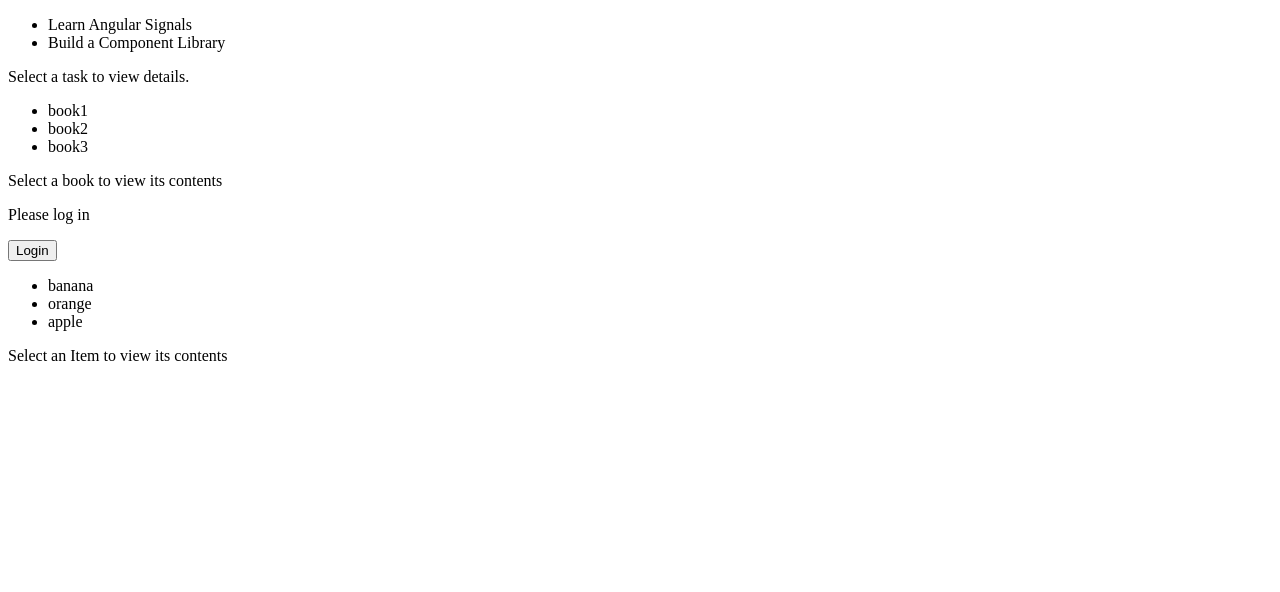
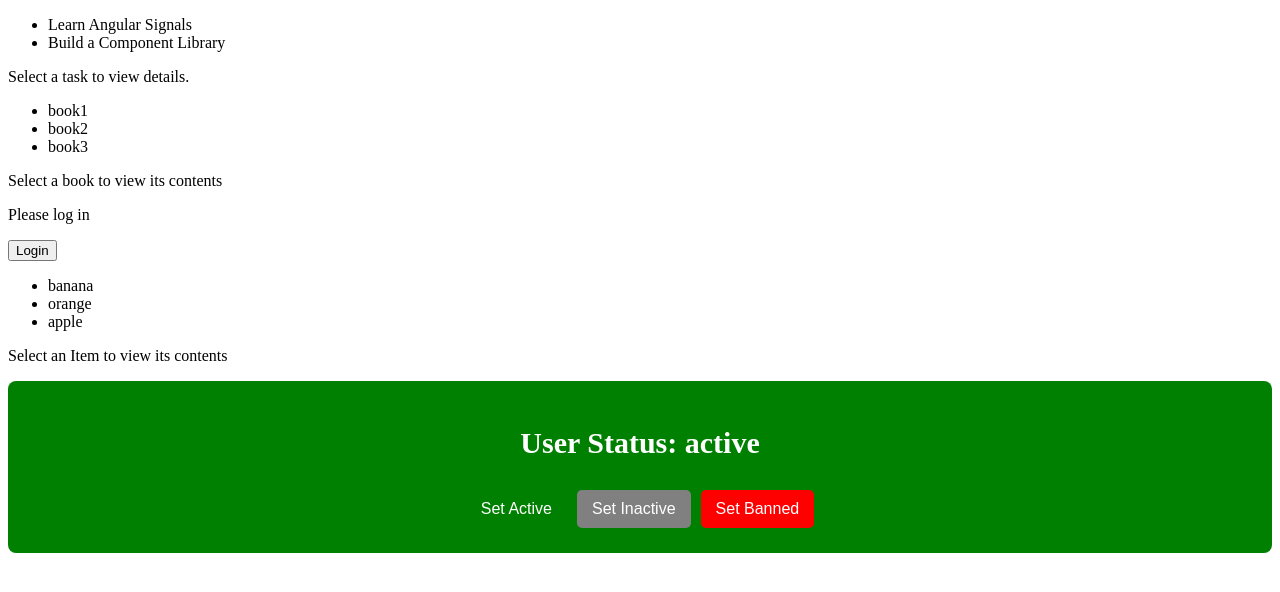
Before and after one commit to mthiggins1s/monday-exercises, an Angular app: page / in a window 1280 px wide. Shown: the top 592 px of the page. Built offline with nearby package versions, Linux system fonts and the light colour scheme.

Commit message:
exercises complete

```diff
--- a/src/app/app.component.html
+++ b/src/app/app.component.html
@@ -2,4 +2,5 @@
 <app-favorite-books />
 <app-profile-card />
 <app-shopping-cart />
+<app-user-status />
 <router-outlet />
--- a/src/app/app.component.ts
+++ b/src/app/app.component.ts
@@ -5,10 +5,11 @@ import { Task } from './task-list/task-list.component';
 import { FavoriteBooksComponent } from "./favorite-books/favorite-books.component";
 import { ProfileCardComponent } from "./profile-card/profile-card.component";
 import { ShoppingCartComponent } from "./shopping-cart/shopping-cart.component";
+import { UserStatusComponent } from "./user-status/user-status.component";
 
 @Component({
   selector: 'app-root',
-  imports: [RouterOutlet, TaskListComponent, FavoriteBooksComponent, ProfileCardComponent, ShoppingCartComponent],
+  imports: [RouterOutlet, TaskListComponent, FavoriteBooksComponent, ProfileCardComponent, ShoppingCartComponent, UserStatusComponent],
   templateUrl: './app.component.html',
   styleUrl: './app.component.css'
 })
--- /dev/null
+++ b/src/app/user-status/user-status.component.css
@@ -0,0 +1,30 @@
+.status-card {
+    padding: 20px;
+    border-radius: 8px;
+    text-align: center;
+    color: white;
+    font-size: 20px;
+    font-weight: bold;
+    transition: background-color 0.3s ease-in-out;
+}
+
+.buttons {
+    margin-top: 10px;
+}
+
+button {
+    margin: 5px;
+    padding: 10px 15px;
+    border: none;
+    cursor: pointer;
+    font-size: 16px;
+    border-radius: 5px;
+}
+
+button:nth-child(1) { background-color: green; color: white; }
+button:nth-child(2) { background-color: gray; color: white; }
+button:nth-child(3) { background-color: red; color: white; }
+
+button:hover {
+    opacity: 0.8;
+}
--- /dev/null
+++ b/src/app/user-status/user-status.component.html
@@ -0,0 +1,10 @@
+<div class="status-card" [style.backgroundColor]="statusColor()">
+    <!-- the current user status is displayed using this below: -->
+    <h2>User Status: {{ userStatus() }}</h2>
+    <!-- Why userStatus() instead of userStatus? Signals are functions, so we must call them to retrieve their values -->
+    <div class="buttons">
+        <button (click)="setStatus('active')">Set Active</button>
+        <button (click)="setStatus('inactive')">Set Inactive</button>
+        <button (click)="setStatus('banned')">Set Banned</button>
+    </div>
+</div>
--- /dev/null
+++ b/src/app/user-status/user-status.component.ts
@@ -0,0 +1,33 @@
+import { CommonModule } from '@angular/common';
+import { Component, computed, signal } from '@angular/core';
+
+@Component({
+  selector: 'app-user-status',
+  standalone: true,
+  imports: [CommonModule],
+  templateUrl: './user-status.component.html',
+  styleUrl: './user-status.component.css'
+})
+export class UserStatusComponent {
+  // Signal to store user status; A signal is a reactive state container that automatically updates the UI when changed.
+     // The userStatus signal holds one of three possible values: 'active', 'inactive', or 'banned'.  Initially, the user status is set to 'active'.
+
+  userStatus = signal<'active' | 'inactive' | 'banned'>('active');
+
+  // When userStatus changes, statusColor automatically updates without manual tracking.
+  statusColor = computed(() => {
+    switch (this.userStatus()) {
+      case 'active': return 'green';
+      case 'inactive': return 'gray';
+      case 'banned': return 'red';
+      default: return 'white';
+    }
+  });
+
+  // Function to update status
+  // Whenever this function is called, it sets userStatus to the new value 'active'. 'inactive'. or 'banned'. Since computed automatically tracks userStatus. the UI updates instantly.
+  setStatus(status: 'active' | 'inactive' | 'banned') {
+    this.userStatus.set(status);
+
+  }
+}
```
